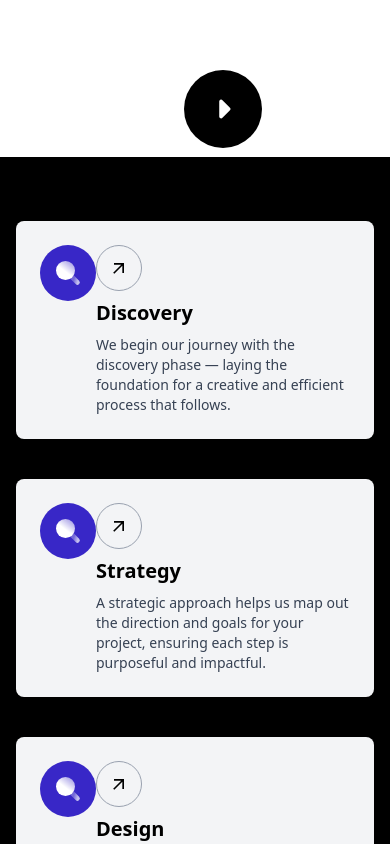
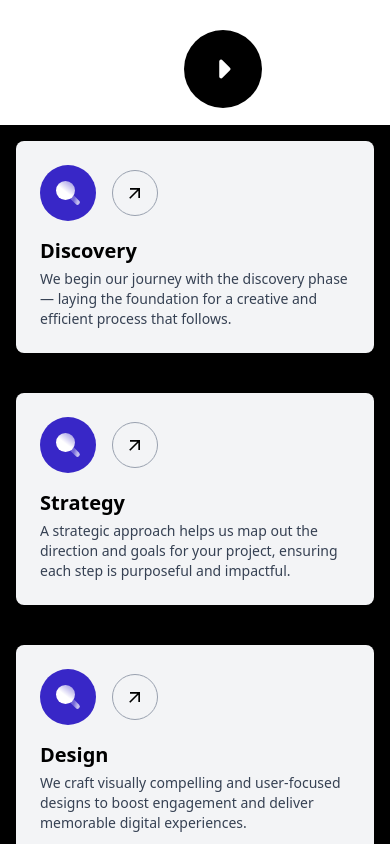
Before and after one commit to muqadas-shafiq/task-2, a React (Vite) app: page / in a window 390 px wide. Shown: the part 3100-3944 px from the top of the page. Built offline with nearby package versions, Linux system fonts and the light colour scheme; grey boxes are pictures that could not be loaded.

Commit message:
first commit

```diff
--- a/src/Components/Service.jsx
+++ b/src/Components/Service.jsx
@@ -35,18 +35,17 @@ const Service = () => {
 
   return (
     <div className="flex flex-col bg-black">
-
-      {/* Image Section */}
+      {/* Header Section */}
       <div className="relative w-full mt-10">
         <img src={white} className="w-full object-cover" alt="White Background" />
 
         {/* Title */}
-        <p className="absolute top-10 left-32 md:left-80 transform -translate-x-1/2 text-center text-4xl md:text-6xl font-bold text-black">
+        <p className="absolute top-6 left-32 md:left-80 transform -translate-x-1/2 text-center text-4xl md:text-6xl font-bold text-black">
           OUR SERVICES
         </p>
 
         {/* Video Button */}
-        <div className="absolute top-40 md:top-32 right-1/2 md:right-10 transform md:translate-x-0 translate-x-1/2 flex items-center">
+        <div className="absolute top-30 md:top-32 right-1/2 md:right-10 transform md:translate-x-0 translate-x-1/2 flex items-center">
           <div className="relative group w-20 h-20 rounded-full overflow-hidden">
             <video
               className="w-full h-full object-cover"
@@ -65,20 +64,23 @@ const Service = () => {
       </div>
 
       {/* Services Grid */}
-      <div className="absolute mt-72 md:bg-white bg-black w-full px-4 md:px-12 py-16  grid grid-cols-1 sm:grid-cols-2 gap-10">
+      <div className="absolute mt-64 md:mt-72 md:bg-white bg-black w-full px-4 md:px-12 py-4 md:py-16  grid grid-cols-1 sm:grid-cols-2 gap-10">
         {div.map((item, index) => (
           <div
             key={index}
-            className="bg-gray-100 p-6 rounded-lg flex items-start  shadow hover:shadow-lg transition duration-300"
+            className="bg-gray-100 p-6 rounded-lg shadow hover:shadow-lg transition duration-300"
           >
-            <img src={item.img} alt={`service-${index}`} className="w-14 h-14 object-contain" />
-            <div className="flex flex-col gap-2">
-              <span className="self-start rounded-full p-3 border border-gray-400 hover:bg-black hover:text-white transition duration-300 text-xl">
+            {/* Image and Icon Row */}
+            <div className="flex items-center gap-4 mb-4">
+              <img src={item.img} alt={`service-${index}`} className="w-14 h-14 object-contain" />
+              <span className="rounded-full p-3 border border-gray-400 hover:bg-black hover:text-white transition duration-300 text-xl">
                 {item.icon}
               </span>
-              <h1 className="text-xl font-semibold">{item.h1}</h1>
-              <p className="text-gray-700 text-sm">{item.p}</p>
             </div>
+
+            {/* Title and Text */}
+            <h1 className="text-xl font-semibold mb-1">{item.h1}</h1>
+            <p className="text-gray-700 text-sm">{item.p}</p>
           </div>
         ))}
       </div>
```
